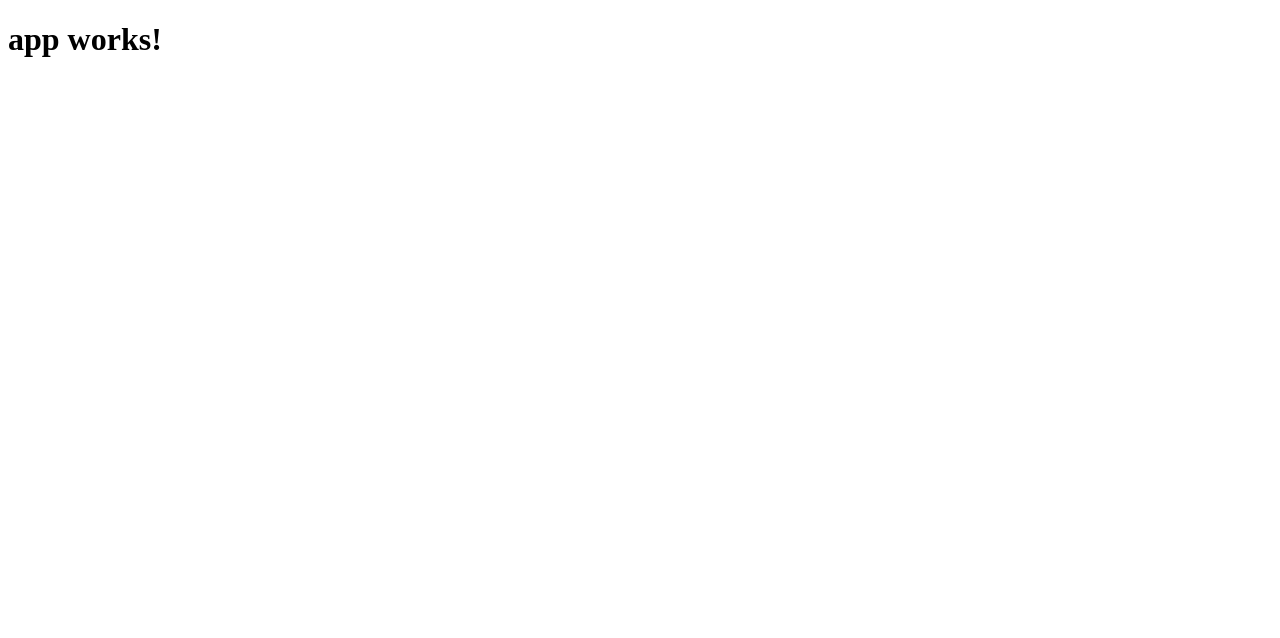
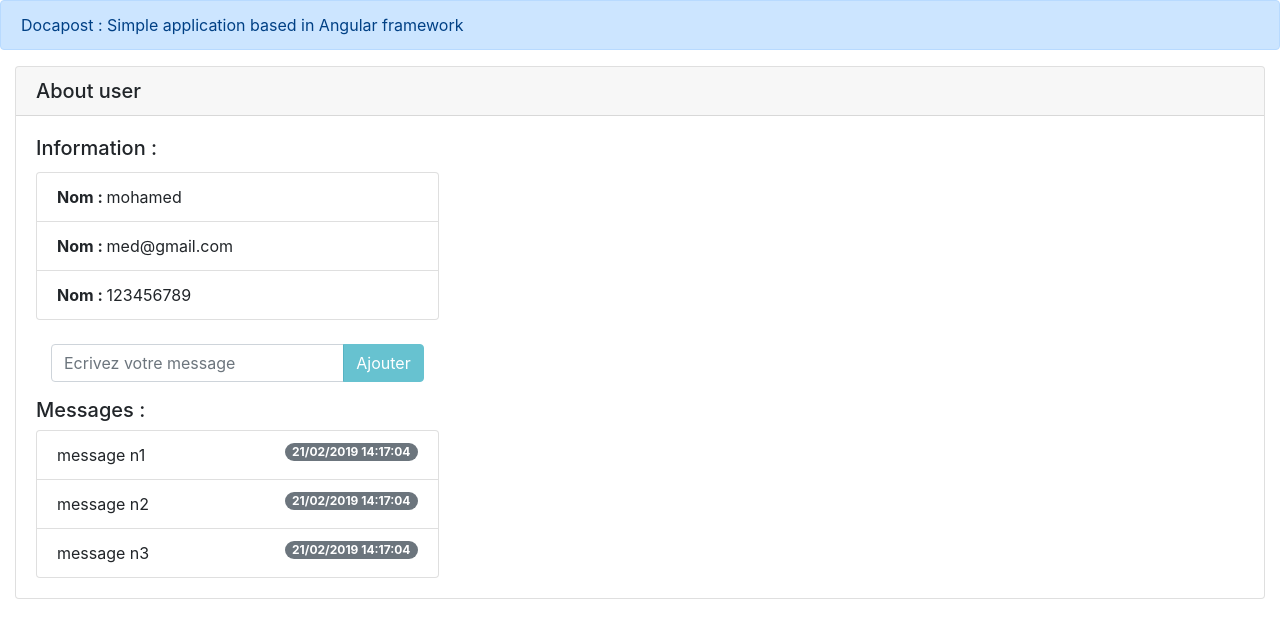
Before and after one commit to zerdan-mohamed/app-one, an Angular app: page / in a window 1280 px wide. Shown: the top 638 px of the page. Built offline with nearby package versions, Linux system fonts and the light colour scheme.

Commit message:
add about service and bootstrap configuration

```diff
--- a/package.json
+++ b/package.json
@@ -20,6 +20,7 @@
     "@angular/platform-browser": "^4.0.0",
     "@angular/platform-browser-dynamic": "^4.0.0",
     "@angular/router": "^4.0.0",
+    "bootstrap": "^4.3.1",
     "core-js": "^2.4.1",
     "rxjs": "^5.1.0",
     "zone.js": "^0.8.4"
--- a/src/app/app.component.html
+++ b/src/app/app.component.html
@@ -1,3 +1,4 @@
-<h1>
+<div class="alert alert-primary" role="alert">
   {{title}}
-</h1>
+</div>
+<app-about></app-about>
--- a/src/app/app.component.ts
+++ b/src/app/app.component.ts
@@ -6,5 +6,5 @@ import { Component } from '@angular/core';
   styleUrls: ['./app.component.css']
 })
 export class AppComponent {
-  title = 'app works!';
+  title = 'Docapost : Simple application based in Angular framework ';
 }
--- /dev/null
+++ b/src/services/about.service.ts
@@ -0,0 +1,29 @@
+import {Injectable} from '@angular/core';
+
+@Injectable()
+export class AboutService {
+  user = {
+    nom: 'mohamed',
+    email: 'med@gmail.com',
+    tel: '123456789'
+  }
+
+  messages = [
+    {date: new Date(), txt: 'message n1'},
+    {date: new Date(), txt: 'message n2'},
+    {date: new Date(), txt: 'message n3'}
+  ];
+
+  addMessage(m) {
+    m.date = new Date();
+    this.messages.push(m);
+  }
+
+  getAllMessages() {
+    return this.messages;
+  }
+
+  getUser() {
+    return this.user;
+  }
+}
```
Also changed, not shown: src/app/app.module.ts (+5 -2 lines), .angular-cli.json, 1 other file (tests, documents, lock files or other folders).
